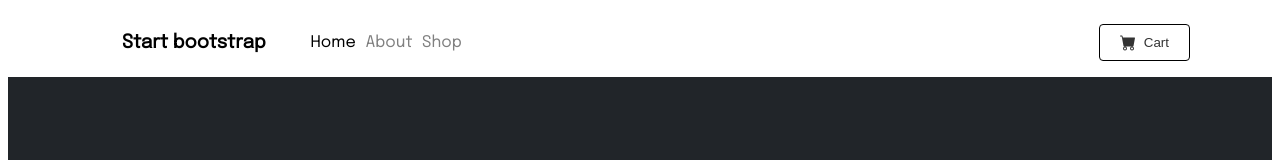
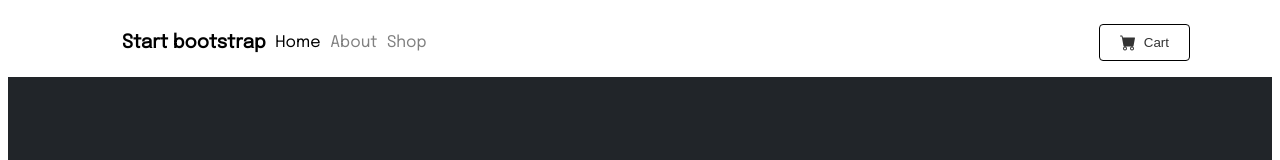
Before and after one commit to OmarKhouya/bootstrap-design-made-with-react-styled, a React (Create React App) app: page / in a window 1280 px wide. Shown: the top 160 px of the page. Built offline with nearby package versions, Linux system fonts and the light colour scheme.

Commit message:
Update Navbar.js

```diff
--- a/src/interface Components/Navbar.js
+++ b/src/interface Components/Navbar.js
@@ -13,6 +13,7 @@ const TitleNav = styled.h3`
     margin: auto;
 `
 const NavList = styled.ul`
+    padding-left: 0.3rem;
     margin: 1rem auto;
     list-style : none;
     display: flex;
```
